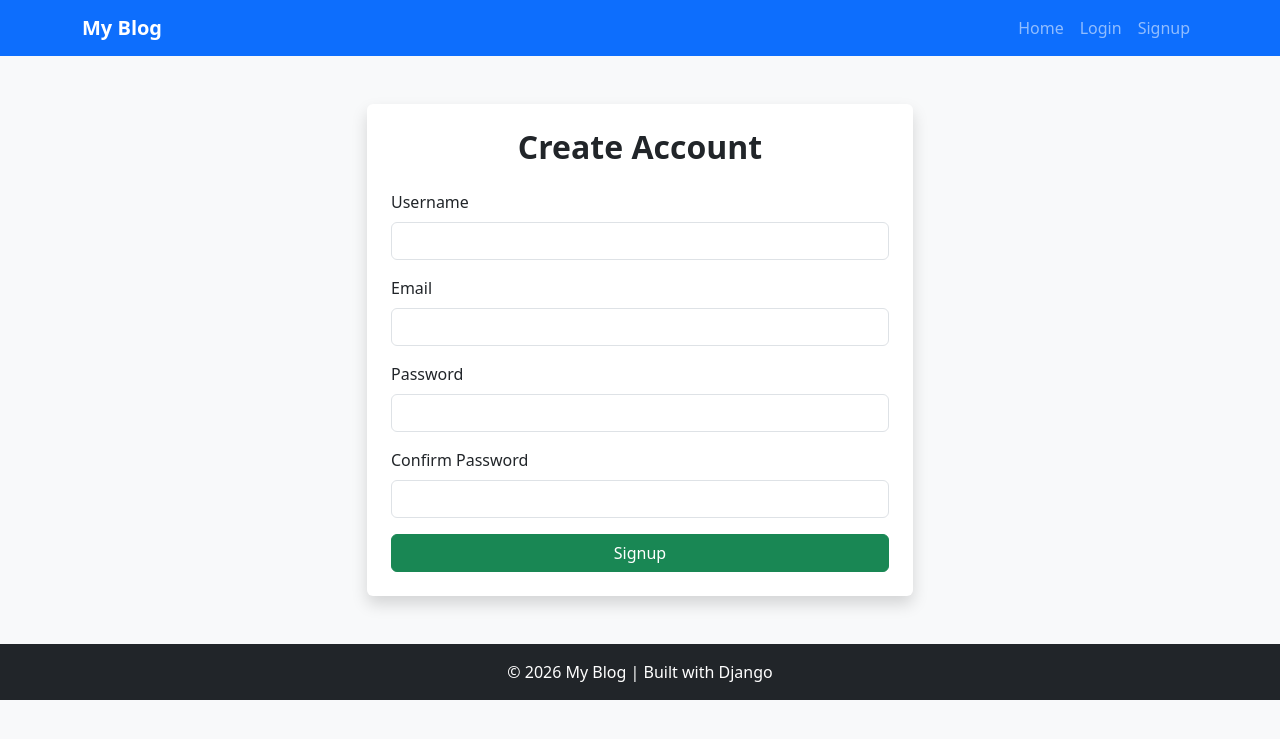
After one commit to AlexxSpring/DjangoBlogapp, a Django app: template templates/signup.html in a window 1280 px wide. The commit adds this page. Shown: the top 739 px of the page. Run offline with Django 3.2, Linux system fonts and the light colour scheme; the template is opened without the code that fills it, so the values that code supplies are empty.

Commit message:
signup and media upload

```diff
--- a/app/models.py
+++ b/app/models.py
@@ -1,15 +1,12 @@
-# Create your models here.
-
 from django.db import models
 from django.contrib.auth.models import User
 
 class Post(models.Model):
     title = models.CharField(max_length=200)
     content = models.TextField()
+    image = models.ImageField(upload_to='posts/', null=True, blank=True)
 
-    # connect post with logged-in user
     author = models.ForeignKey(User, on_delete=models.CASCADE)
-
     created_at = models.DateTimeField(auto_now_add=True)
 
     def __str__(self):
--- a/blogapplication/settings.py
+++ b/blogapplication/settings.py
@@ -130,3 +130,7 @@ REST_FRAMEWORK = {
         'rest_framework_simplejwt.authentication.JWTAuthentication',
     ),
 }
+
+# Media files (for uploaded images)
+MEDIA_URL = '/media/'
+MEDIA_ROOT = BASE_DIR / 'media'
--- a/templates/base.html
+++ b/templates/base.html
@@ -26,11 +26,11 @@
                 </li>
 
                 <li class="nav-item">
-                    <a class="nav-link" href="#">Login</a>
+                    <a class="nav-link" href="/login/">Login</a>
                 </li>
 
                 <li class="nav-item">
-                    <a class="nav-link" href="#">Signup</a>
+                    <a class="nav-link" href="/signup/">Signup</a>
                 </li>
             </ul>
         </div>
--- /dev/null
+++ b/templates/signup.html
@@ -0,0 +1,53 @@
+{% extends 'base.html' %}
+
+{% block title %}Signup{% endblock %}
+
+{% block content %}
+
+<div class="row justify-content-center">
+    <div class="col-md-6">
+
+        <div class="card shadow border-0">
+            <div class="card-body p-4">
+
+                <h2 class="text-center fw-bold mb-4">Create Account</h2>
+
+                <form method="POST">
+                    {% csrf_token %}
+
+                    <div class="mb-3">
+                        <label class="form-label">Username</label>
+                        <input type="text" name="username" class="form-control" required>
+                    </div>
+
+                    <div class="mb-3">
+                        <label class="form-label">Email</label>
+                        <input type="email" name="email" class="form-control" required>
+                    </div>
+
+                    <div class="mb-3">
+                        <label class="form-label">Password</label>
+                        <input type="password" name="password1" class="form-control" required>
+                    </div>
+
+                    <div class="mb-3">
+                        <label class="form-label">Confirm Password</label>
+                        <input type="password" name="password2" class="form-control" required>
+                    </div>
+
+                    <button type="submit" class="btn btn-success w-100">
+                        Signup
+                    </button>
+                </form>
+
+                {% if error %}
+                <p class="text-danger mt-3 text-center">{{ error }}</p>
+                {% endif %}
+
+            </div>
+        </div>
+
+    </div>
+</div>
+
+{% endblock %}
```
Also changed, not shown: app/views.py (+30 -5 lines), blogapplication/urls.py (+6 -1 lines), templates/create_post.html (added, +44 -0 lines), app/migrations/0002_post_image.py (added), db.sqlite3.
